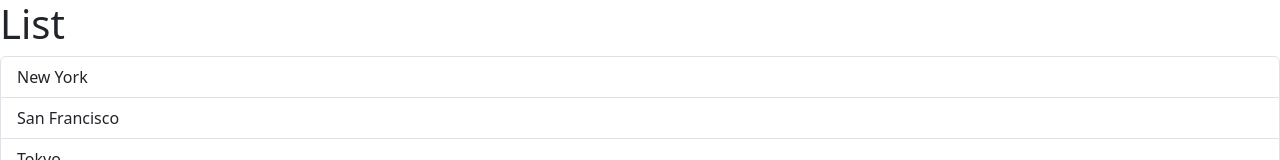
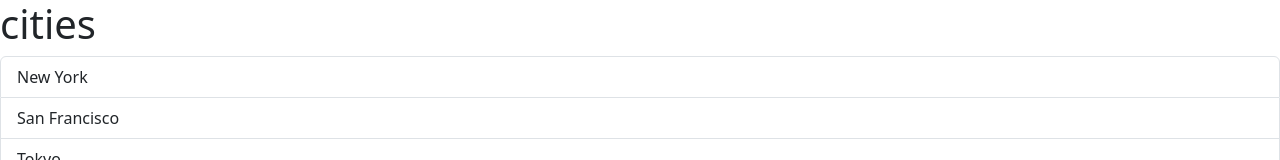
Before and after one commit to parisa-naeim/react-app, a React (Vite) app: page / in a window 1280 px wide. Shown: the top 160 px of the page. Built offline with nearby package versions, Linux system fonts and the light colour scheme.

Commit message:
add props to listGroup

```diff
--- a/src/App.tsx
+++ b/src/App.tsx
@@ -1,9 +1,10 @@
 import ListGroup from "./components/ListGroup";
 
 function App() {
+  let items = ["New York", "San Francisco", "Tokyo", "London", "Paris"];
   return (
     <div>
-      <ListGroup />
+      <ListGroup heading="cities" items={items} />
     </div>
   );
 }
--- a/src/components/ListGroup.tsx
+++ b/src/components/ListGroup.tsx
@@ -1,18 +1,19 @@
 import { useState } from "react";
-
-function ListGroup() {
+interface Props {
+  items: string[];
+  heading: string;
+}
+function ListGroup(props: Props) {
   useState;
-
-  let items = ["New York", "San Francisco", "Tokyo", "London", "Paris"];
 
   const [selectedIndex, setSelectedIndex] = useState(-1);
   return (
     <>
-      <h1>List</h1>
-      {items.length === 0 && <p>No item found</p>}
+      <h1>{props.heading}</h1>
+      {props.items.length === 0 && <p>No item found</p>}
 
       <ul className="list-group">
-        {items.map((item, index) => (
+        {props.items.map((item, index) => (
           <li
             className={
               selectedIndex === index
```
